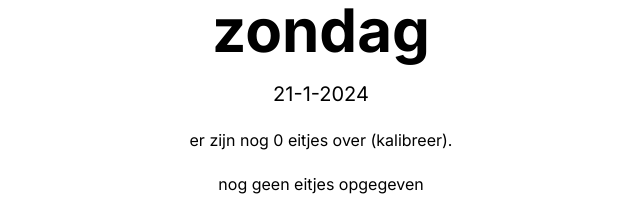
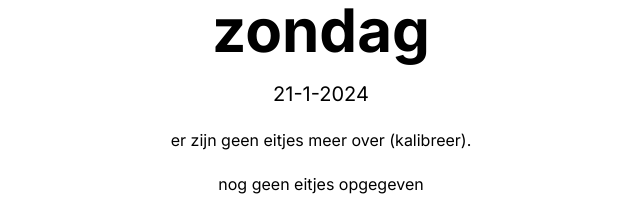
Before and after one commit to thijmenjk/ei-erbij, a Next.js app: page / in a window 1280 px wide. Shown: the top 218 px of the page, without its empty margins (319-959 px from the left). Built offline with nearby package versions, Linux system fonts and the light colour scheme; no server answers; the database is empty.

Commit message:
bug fixes

```diff
--- a/src/actions.ts
+++ b/src/actions.ts
@@ -32,7 +32,7 @@ export async function decreaseEggCount() {
 
 export async function setEggsLeft(fd: FormData) {
   const eggsLeft = parseInt(fd.get("count") as string);
-  if (isNaN(eggsLeft)) {
+  if (isNaN(eggsLeft) || eggsLeft < 0 || eggsLeft > 100) {
     throw new Error("Invalid egg count");
   }
   await kv.set("eggsLeft", eggsLeft);
--- a/src/app/kalibreer/page.tsx
+++ b/src/app/kalibreer/page.tsx
@@ -17,7 +17,11 @@ export default async function Page() {
               {date.toLocaleString(locale, { weekday: "long" })}
             </h1>
             <h2 className="text-xl">{date.toLocaleDateString(locale)}</h2>
-            <p>er zijn nog {eggsLeft} eitjes over.</p>
+            <p>
+              {eggsLeft == 0 && <>er zijn geen eitjes meer over</>}
+              {eggsLeft == 1 && <>er is nog maar een eitje over</>}
+              {eggsLeft > 1 && <>er zijn nog {eggsLeft} eitjes over</>}.
+            </p>
 
             <div className="flex gap-2">
               <form action={setEggsLeft}>
--- a/src/app/page.tsx
+++ b/src/app/page.tsx
@@ -27,7 +27,12 @@ export default async function Home() {
                 {date.toLocaleString(locale, { weekday: "long" })}
               </h1>
               <h2 className="text-xl">{date.toLocaleDateString(locale)}</h2>
-              <p>er zijn nog {eggsLeft} eitjes over (<Link href="/kalibreer">kalibreer</Link>).</p>
+              <p>
+                {eggsLeft == 0 && <>er zijn geen eitjes meer over</>}
+                {eggsLeft == 1 && <>er is nog maar een eitje over</>}
+                {eggsLeft > 1 && <>er zijn nog {eggsLeft} eitjes over</>}
+                {" "}(<Link href="/kalibreer">kalibreer</Link>).
+              </p>
 
               {count > 0 ? (
                 <p>
```
